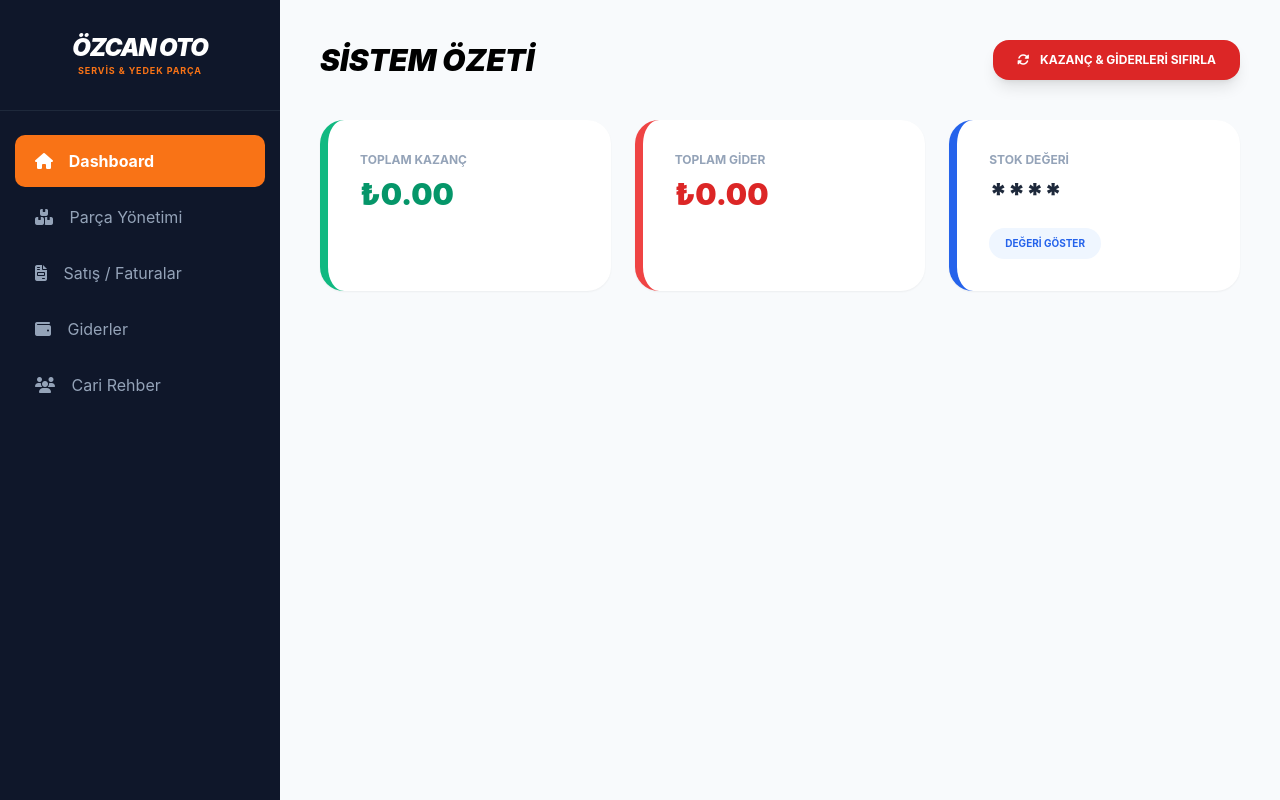
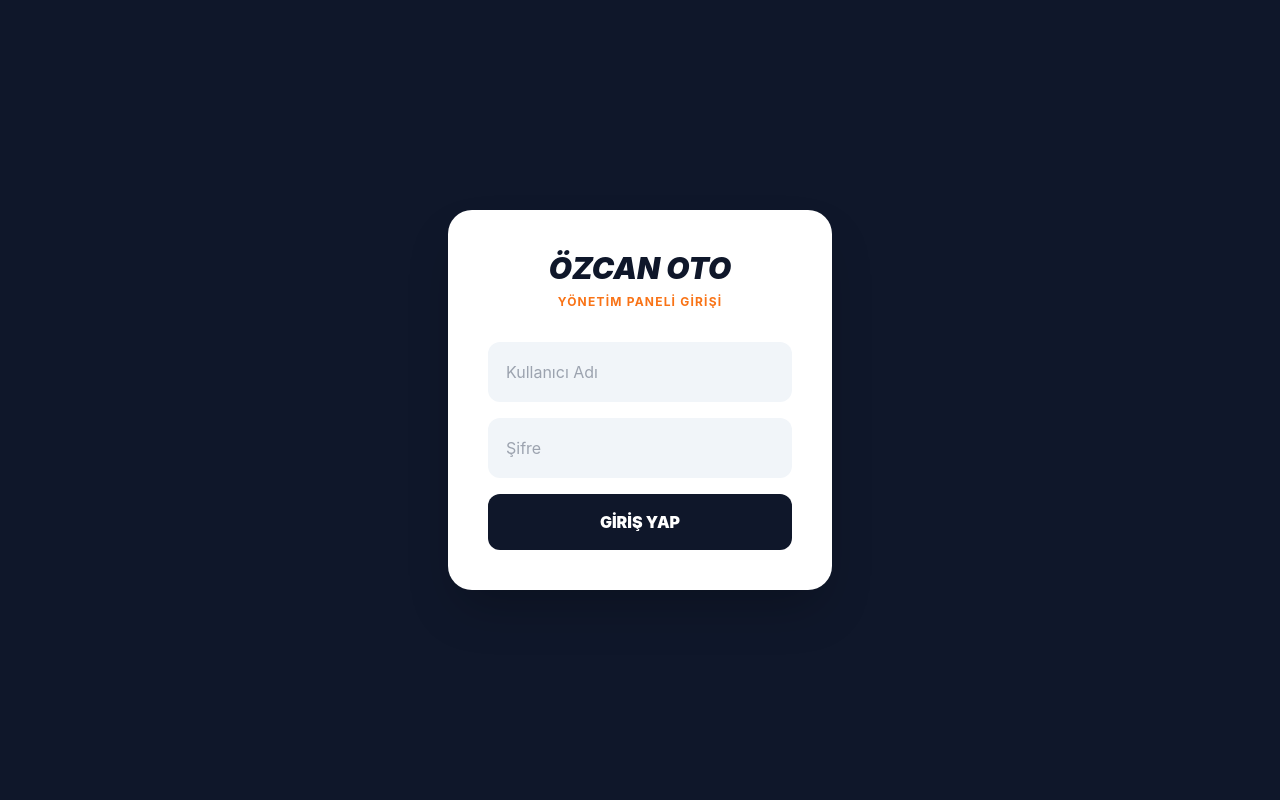
Before and after one commit to erdembctk01-stack/stok-takip-backend, a Flask app: page / in a window 1280 px wide. Run offline with Flask 3, Linux system fonts and the light colour scheme; data that the repository does not hold is empty; some libraries are stand-ins or nearby versions.

Commit message:
Update index.html

```diff
--- a/templates/index.html
+++ b/templates/index.html
@@ -2,11 +2,13 @@
 <html lang="tr">
 <head>
     <meta charset="UTF-8">
-    <title>ÖZCAN OTO PRO | YEDEKLEME MERKEZİ</title>
+    <title>ÖZCAN OTO PRO | YÖNETİM</title>
     <script src="https://cdn.tailwindcss.com"></script>
     <link rel="stylesheet" href="https://cdnjs.cloudflare.com/ajax/libs/font-awesome/6.4.0/css/all.min.css">
     <style>
-        body { font-family: 'Inter', sans-serif; background: #f8fafc; display: flex; }
+        body { font-family: 'Inter', sans-serif; background: #f8fafc; display: flex; margin: 0; overflow: hidden; }
+        /* GİRİŞ EKRANI STİLİ */
+        #login-overlay { position: fixed; inset: 0; background: #0f172a; z-index: 9999; display: flex; align-items: center; justify-content: center; }
         .sidebar { background: #0f172a; width: 280px; min-height: 100vh; color: white; flex-shrink: 0; }
         .page-content { display: none; padding: 40px; width: 100%; height: 100vh; overflow-y: auto; }
         .active-section { display: block; }
@@ -15,13 +17,35 @@
         .sidebar-active { background: #f97316 !important; color: white !important; font-weight: bold; }
         .critical { background: #fee2e2 !important; color: #dc2626 !important; }
         .btn-action { padding: 8px 12px; border-radius: 8px; font-weight: bold; font-size: 11px; text-transform: uppercase; }
+        #main-wrapper { display: flex; width: 100%; opacity: 0; pointer-events: none; transition: 0.5s; }
+        .logged-in #main-wrapper { opacity: 1; pointer-events: auto; }
+        .logged-in #login-overlay { display: none; }
     </style>
 </head>
 <body>
+
+    <div id="login-overlay">
+        <div class="bg-white p-10 rounded-3xl shadow-2xl w-96 text-center">
+            <h1 class="text-3xl font-black italic mb-2 text-slate-900">ÖZCAN OTO</h1>
+            <p class="text-xs font-bold text-orange-500 uppercase mb-8 tracking-widest">Yönetim Paneli Girişi</p>
+            <div class="space-y-4">
+                <input id="login-user" type="text" placeholder="Kullanıcı Adı" class="w-full p-4 bg-slate-100 rounded-xl outline-none border-2 border-transparent focus:border-orange-500 transition">
+                <input id="login-pass" type="password" placeholder="Şifre" class="w-full p-4 bg-slate-100 rounded-xl outline-none border-2 border-transparent focus:border-orange-500 transition">
+                <button onclick="checkLogin()" class="w-full bg-slate-900 text-white font-black py-4 rounded-xl hover:bg-orange-600 transition duration-300">GİRİŞ YAP</button>
+            </div>
+            <p id="login-error" class="text-red-500 text-xs mt-4 font-bold hidden italic underline">Hatalı bilgi, tekrar dene!</p>
+        </div>
+    </div>
+
+    <div id="main-wrapper">
         <aside class="sidebar">
             <div class="p-8 border-b border-slate-800 text-center">
                 <h1 class="text-2xl font-black italic tracking-tighter">ÖZCAN OTO</h1>
                 <p class="text-[9px] text-orange-500 font-bold uppercase tracking-widest">Servis & Yedek Parça</p>
+                <div class="mt-2 inline-flex items-center bg-emerald-500/10 px-3 py-1 rounded-full border border-emerald-500/20">
+                    <span class="w-2 h-2 bg-emerald-500 rounded-full animate-pulse mr-2"></span>
+                    <span class="text-[10px] text-emerald-500 font-black uppercase">Sistem Aktif</span>
+                </div>
             </div>
             <nav class="mt-6">
                 <div onclick="showPage('dashboard')" id="btn-dashboard" class="sidebar-link sidebar-active"><i class="fas fa-home mr-3"></i> Dashboard</div>
@@ -35,12 +59,11 @@
         <main class="flex-1">
             <div id="page-dashboard" class="page-content active-section">
                 <div class="flex justify-between items-center mb-10">
-                <h2 class="text-3xl font-black italic uppercase">Sistem Özeti</h2>
+                    <h2 class="text-3xl font-black mb-10 italic uppercase">Sistem Özeti</h2>
                     <button onclick="sifirlaFinans()" class="bg-red-600 hover:bg-red-700 text-white px-6 py-3 rounded-2xl font-bold text-xs shadow-lg transition uppercase">
                         <i class="fas fa-sync-alt mr-2"></i> Kazanç & Giderleri Sıfırla
                     </button>
                 </div>
-
                 <div class="grid grid-cols-1 md:grid-cols-3 gap-6 mb-10">
                     <div class="bg-white p-8 rounded-3xl shadow-sm border-l-8 border-emerald-500">
                         <p class="text-xs font-bold text-slate-400 uppercase mb-2">Toplam Kazanç</p>
@@ -53,7 +76,7 @@
                     <div class="bg-white p-8 rounded-3xl shadow-sm border-l-8 border-blue-600">
                         <p class="text-xs font-bold text-slate-400 uppercase mb-2">Stok Değeri</p>
                         <h3 id="dash-deger" class="text-3xl font-black text-slate-800">****</h3>
-                    <button onclick="hesaplaDashboard()" class="mt-4 text-[10px] bg-blue-50 text-blue-600 px-4 py-2 rounded-full font-bold uppercase">Değeri Göster</button>
+                        <button onclick="hesaplaDashboard()" class="mt-4 text-[10px] bg-blue-50 text-blue-600 px-4 py-2 rounded-full font-bold uppercase">Hesapla</button>
                     </div>
                 </div>
             </div>
@@ -62,48 +85,34 @@
                 <div class="flex justify-between items-center mb-6">
                     <h2 class="text-2xl font-black italic">PARÇA YÖNETİMİ</h2>
                     <div class="flex gap-2">
-                    <button onclick="exportExcel('products')" class="bg-green-600 text-white btn-action"><i class="fas fa-download mr-1"></i> Excel Yedek</button>
-                    <button onclick="sendGmail('products')" class="bg-orange-600 text-white btn-action"><i class="fas fa-envelope mr-1"></i> Gmail Yedek</button>
+                        <button onclick="exportExcel('products')" class="bg-green-600 text-white btn-action"><i class="fas fa-download mr-1"></i> Yedek Al</button>
                     </div>
                 </div>
                 <div class="bg-white p-6 rounded-3xl shadow-lg border mb-8 grid grid-cols-1 md:grid-cols-5 gap-3">
                     <input id="new-name" type="text" placeholder="Parça Adı" class="p-3 bg-slate-50 rounded-xl border outline-none">
-                <input id="new-code" type="text" placeholder="Kodu" class="p-3 bg-slate-50 rounded-xl border outline-none">
+                    <input id="new-code" type="text" placeholder="Kod" class="p-3 bg-slate-50 rounded-xl border outline-none">
                     <input id="new-cat" type="text" placeholder="Kategori" class="p-3 bg-slate-50 rounded-xl border outline-none">
                     <input id="new-price" type="text" placeholder="Fiyat" class="p-3 bg-slate-50 rounded-xl border outline-none">
                     <input id="new-stock" type="number" placeholder="Adet" class="p-3 bg-slate-50 rounded-xl border outline-none">
-                <button onclick="parcaEkle()" class="bg-slate-900 text-white rounded-xl font-bold uppercase text-xs md:col-span-5 py-3">Yeni Parça Kaydet</button>
+                    <button onclick="parcaEkle()" class="bg-slate-900 text-white rounded-xl font-bold uppercase text-xs md:col-span-5 py-3">Kaydet</button>
                 </div>
                 <div class="bg-white rounded-3xl shadow-sm border overflow-hidden">
-                <table class="w-full text-left">
-                    <thead class="bg-slate-50 text-slate-400 font-bold text-[10px] uppercase">
-                        <tr><th class="p-5">Parça</th><th class="p-5">Kategori</th><th class="p-5 text-center">Stok</th><th class="p-5 text-right">İşlem</th></tr>
-                    </thead>
-                    <tbody id="stok-list"></tbody>
-                </table>
+                    <table class="w-full text-left"><tbody id="stok-list"></tbody></table>
                 </div>
             </div>
 
             <div id="page-fatura" class="page-content">
-            <div class="flex justify-between items-center mb-6">
-                <h2 class="text-2xl font-black italic">SATIŞ KAYITLARI</h2>
-                <div class="flex gap-2">
-                    <button onclick="exportExcel('invoices')" class="bg-green-600 text-white btn-action"><i class="fas fa-download mr-1"></i> Satış Excel</button>
-                    <button onclick="sendGmail('invoices')" class="bg-orange-600 text-white btn-action"><i class="fas fa-envelope mr-1"></i> Satış Gmail</button>
-                </div>
-            </div>
+                <h2 class="text-2xl font-black mb-6 italic italic uppercase">SATIŞ KAYITLARI</h2>
                 <div class="grid grid-cols-1 lg:grid-cols-3 gap-8">
                     <div class="bg-white p-8 rounded-3xl shadow-xl border space-y-4">
                         <input id="fat-ad" type="text" placeholder="Müşteri Adı" class="w-full p-4 bg-slate-50 rounded-xl border outline-none">
                         <input id="fat-tel" type="text" placeholder="Telefon" class="w-full p-4 bg-slate-50 rounded-xl border outline-none">
                         <select id="fat-parca" class="w-full p-4 bg-slate-50 rounded-xl border outline-none font-bold"></select>
                         <input id="fat-adet" type="number" placeholder="Adet" class="w-full p-4 bg-slate-50 rounded-xl border outline-none">
-                    <button onclick="faturaKes()" class="w-full bg-orange-600 text-white font-black py-4 rounded-xl uppercase">Fatura Kes</button>
+                        <button onclick="faturaKes()" class="w-full bg-orange-600 text-white font-black py-4 rounded-xl uppercase italic">Fatura Kes</button>
                     </div>
                     <div class="lg:col-span-2 bg-white rounded-3xl shadow-sm border overflow-hidden">
-                    <table class="w-full text-left text-sm">
-                        <tbody id="fatura-list"></tbody>
-                    </table>
+                        <table class="w-full text-left text-sm"><tbody id="fatura-list"></tbody></table>
                     </div>
                 </div>
             </div>
@@ -123,17 +132,28 @@
                 <div id="cari-list" class="grid grid-cols-1 md:grid-cols-2 lg:grid-cols-3 gap-4"></div>
             </div>
         </main>
+    </div>
 
     <script>
-        // SIFIRLAMA FONKSİYONU
+        // GİRİŞ KONTROLÜ
+        function checkLogin() {
+            const user = document.getElementById('login-user').value;
+            const pass = document.getElementById('login-pass').value;
+            const error = document.getElementById('login-error');
+
+            if(user === "ozcanoto" && pass === "eren9013") {
+                document.body.classList.add('logged-in');
+                showPage('dashboard');
+            } else {
+                error.classList.remove('hidden');
+            }
+        }
+
+        // --- MEVCUT SİSTEM FONKSİYONLARI ---
         async function sifirlaFinans() {
-            if(confirm('DİKKAT! Tüm satış (kazanç) ve gider kayıtları kalıcı olarak silinecektir. Bu işlem geri alınamaz. Onaylıyor musunuz?')) {
+            if(confirm('Tüm finansal veriler sıfırlansın mı?')) {
                 const res = await fetch('/api/reset-finance', { method: 'POST' });
-                const result = await res.json();
-                if(result.ok) {
-                    alert('Finansal veriler sıfırlandı.');
-                    loadStats(); // Dashboard rakamlarını güncelle
-                }
+                if(res.ok) { alert('Sıfırlandı.'); loadStats(); }
             }
         }
 
@@ -141,21 +161,12 @@
             const res = await fetch(`/api/${api}`);
             const data = await res.json();
             const bugun = new Date().toLocaleString('tr-TR');
-            let output = `ÖZCAN OTO - ${api.toUpperCase()} YEDEK LİSTESİ - ${bugun}\n`;
-            output += `--------------------------------------------------\n`;
+            let output = `ÖZCAN OTO - ${api.toUpperCase()} YEDEK - ${bugun}\n----------------------------------\n`;
             data.forEach((item, index) => {
-                if(api === 'products') {
-                    output += `${index + 1}. PARÇA: ${item.name} | KOD: ${item.code} | KATEGORİ: ${item.category} | STOK: ${item.stock}\n`;
-                } else if(api === 'invoices') {
-                    output += `${index + 1}. MÜŞTERİ: ${item.ad} | PARÇA: ${item.parca_ad} | TUTAR: ${item.toplam}₺ | TARİH: ${item.tarih}\n`;
-                }
+                if(api === 'products') output += `${index + 1}. ${item.name} | STOK: ${item.stock}\n`;
+                else if(api === 'invoices') output += `${index + 1}. ${item.ad} | ${item.toplam}₺\n`;
             });
             return output;
-        }
-
-        async function sendGmail(api) {
-            const bodyText = await getFormattedData(api);
-            window.location.href = `mailto:?subject=Ozcan Oto Yedek ${api}&body=${encodeURIComponent(bodyText)}`;
         }
 
         async function exportExcel(api) {
@@ -163,16 +174,17 @@
             const blob = new Blob(["\ufeff" + bodyText], { type: "text/plain;charset=utf-8" });
             const url = URL.createObjectURL(blob);
             const a = document.createElement("a");
-            a.href = url;
-            a.download = `OzcanOto_${api}_Yedek.txt`;
-            a.click();
+            a.href = url; a.download = `OzcanOto_${api}.txt`; a.click();
         }
 
         function showPage(p) {
             document.querySelectorAll('.page-content').forEach(s => s.classList.remove('active-section'));
             document.querySelectorAll('.sidebar-link').forEach(l => l.classList.remove('sidebar-active'));
-            document.getElementById('page-' + p).classList.add('active-section');
-            document.getElementById('btn-' + p).classList.add('sidebar-active');
+            const el = document.getElementById('page-' + p);
+            if(el) el.classList.add('active-section');
+            const btn = document.getElementById('btn-' + p);
+            if(btn) btn.classList.add('sidebar-active');
+
             if(p === 'stok') yukleStok();
             if(p === 'fatura') { yukleFaturalar(); yukleStok(); }
             if(p === 'cari') yukleCari();
@@ -186,7 +198,6 @@
             document.getElementById('stok-list').innerHTML = data.map(i => `
                 <tr class="border-t ${i.stock <= 2 ? 'critical' : ''}">
                     <td class="p-5 font-bold uppercase">${i.name}<br><small>${i.code}</small></td>
-                    <td class="p-5 text-xs font-bold uppercase">${i.category}</td>
                     <td class="p-5 text-center">
                         <button onclick="guncelle('${i._id}', 1)" class="text-green-600 px-2 font-bold text-xl">+</button>
                         <span class="mx-3 font-black">${i.stock}</span>
@@ -195,43 +206,15 @@
                     <td class="p-5 text-right"><button onclick="sil('${i._id}', 'products')" class="text-slate-300 hover:text-red-500"><i class="fas fa-trash"></i></button></td>
                 </tr>`).join('');
             if(document.getElementById('fat-parca')) {
-                document.getElementById('fat-parca').innerHTML = data.map(i => `<option value="${i._id}">${i.name.toUpperCase()} (${i.stock} Adet)</option>`).join('');
+                document.getElementById('fat-parca').innerHTML = data.map(i => `<option value="${i._id}">${i.name.toUpperCase()} (${i.stock})</option>`).join('');
             }
-        }
-
-        async function parcaEkle() {
-            const data = { name: document.getElementById('new-name').value, code: document.getElementById('new-code').value, category: document.getElementById('new-cat').value, price: document.getElementById('new-price').value || "0", stock: document.getElementById('new-stock').value };
-            if(!data.name) return alert("Ad gerekli!");
-            await fetch('/api/products', {method: 'POST', headers: {'Content-Type': 'application/json'}, body: JSON.stringify(data)});
-            yukleStok();
-            document.querySelectorAll('input').forEach(input => input.value = "");
-        }
-
-        async function guncelle(id, miktar) {
-            await fetch(`/api/products/update/${id}`, {method: 'POST', headers: {'Content-Type': 'application/json'}, body: JSON.stringify({miktar})});
-            yukleStok();
         }
 
         async function yukleFaturalar() {
             const res = await fetch('/api/invoices');
             const data = await res.json();
             document.getElementById('fatura-list').innerHTML = data.map(f => `
-                <tr class="border-b">
-                    <td class="p-4"><b>${f.ad}</b><br><small>${f.tarih}</small></td>
-                    <td class="p-4 text-xs font-bold text-orange-600">${f.parca_ad}</td>
-                    <td class="p-4 font-black">₺${f.toplam}</td>
-                    <td class="p-4 text-right"><button onclick="sil('${f._id}', 'invoices')" class="text-slate-300 hover:text-red-500"><i class="fas fa-times"></i></button></td>
-                </tr>`).join('');
-        }
-
-        async function faturaKes() {
-            const data = { ad: document.getElementById('fat-ad').value, tel: document.getElementById('fat-tel').value, parcaId: document.getElementById('fat-parca').value, adet: document.getElementById('fat-adet').value || 1, tarih: new Date().toLocaleString('tr-TR') };
-            await fetch('/api/fatura-kes', {method: 'POST', headers: {'Content-Type': 'application/json'}, body: JSON.stringify(data)});
-            alert("Fatura Kaydedildi!");
-            yukleFaturalar();
-            yukleStok();
-            document.getElementById('fat-ad').value = "";
-            document.getElementById('fat-tel').value = "";
+                <tr class="border-b"><td class="p-4"><b>${f.ad}</b></td><td class="p-4">₺${f.toplam}</td><td class="p-4 text-right"><button onclick="sil('${f._id}', 'invoices')" class="text-slate-300"><i class="fas fa-times"></i></button></td></tr>`).join('');
         }
 
         async function loadStats() {
@@ -251,42 +234,45 @@
             const res = await fetch('/api/expenses');
             const data = await res.json();
             document.getElementById('gider-list').innerHTML = data.map(e => `
-                <div class="bg-white p-4 rounded-xl border flex justify-between items-center">
-                    <div><b>${e.aciklama}</b><br><span class="text-red-600">₺${e.tutar}</span></div>
-                    <button onclick="sil('${e._id}', 'expenses')" class="text-slate-300"><i class="fas fa-trash"></i></button>
-                </div>`).join('');
+                <div class="bg-white p-4 rounded-xl border flex justify-between items-center"><b>${e.aciklama}</b><span>₺${e.tutar}</span><button onclick="sil('${e._id}', 'expenses')">X</button></div>`).join('');
+        }
+
+        async function sil(id, col) {
+            if(confirm('Silinsin mi?')) {
+                await fetch(`/api/${col}/${id}`, {method: 'DELETE'});
+                showPage(document.querySelector('.sidebar-active').id.replace('btn-', ''));
+            }
+        }
+
+        async function parcaEkle() {
+            const data = { name: document.getElementById('new-name').value, code: document.getElementById('new-code').value, category: document.getElementById('new-cat').value, price: document.getElementById('new-price').value || "0", stock: document.getElementById('new-stock').value };
+            await fetch('/api/products', {method: 'POST', headers: {'Content-Type': 'application/json'}, body: JSON.stringify(data)});
+            yukleStok();
+        }
+
+        async function guncelle(id, miktar) {
+            await fetch(`/api/products/update/${id}`, {method: 'POST', headers: {'Content-Type': 'application/json'}, body: JSON.stringify({miktar})});
+            yukleStok();
+        }
+
+        async function faturaKes() {
+            const data = { ad: document.getElementById('fat-ad').value, tel: document.getElementById('fat-tel').value, parcaId: document.getElementById('fat-parca').value, adet: document.getElementById('fat-adet').value || 1, tarih: new Date().toLocaleString('tr-TR') };
+            await fetch('/api/fatura-kes', {method: 'POST', headers: {'Content-Type': 'application/json'}, body: JSON.stringify(data)});
+            yukleFaturalar(); yukleStok();
         }
 
         async function giderEkle() {
             const data = { aciklama: document.getElementById('exp-name').value, tutar: document.getElementById('exp-amount').value };
             await fetch('/api/expenses', {method: 'POST', headers: {'Content-Type': 'application/json'}, body: JSON.stringify(data)});
             yukleGider();
-            document.getElementById('exp-name').value = "";
-            document.getElementById('exp-amount').value = "";
         }
 
         async function yukleCari() {
             const res = await fetch('/api/customers');
             const data = await res.json();
-            document.getElementById('cari-list').innerHTML = data.map(c => `
-                <div class="bg-white p-5 rounded-2xl border flex justify-between items-center">
-                    <div><h4 class="font-black">${c.ad}</h4><p class="text-xs">${c.tel}</p></div>
-                    <button onclick="sil('${c._id}', 'customers')" class="text-red-100"><i class="fas fa-user-minus"></i></button>
-                </div>`).join('');
+            document.getElementById('cari-list').innerHTML = data.map(c => `<div class="bg-white p-5 border rounded-2xl"><b>${c.ad}</b><p>${c.tel}</p></div>`).join('');
         }
 
-        async function sil(id, col) {
-            if(confirm('Silinsin mi?')) {
-                await fetch(`/api/${col}/${id}`, {method: 'DELETE'});
-                if(col === 'products') yukleStok();
-                else if(col === 'invoices') yukleFaturalar();
-                else if(col === 'expenses') yukleGider();
-                else if(col === 'customers') yukleCari();
-                loadStats(); // Silme sonrası dashboard rakamlarını tazele
-            }
-        }
-
-        window.onload = () => showPage('dashboard');
     </script>
 </body>
 </html>
```
Lines whose indentation alone changed are shown as unchanged.
